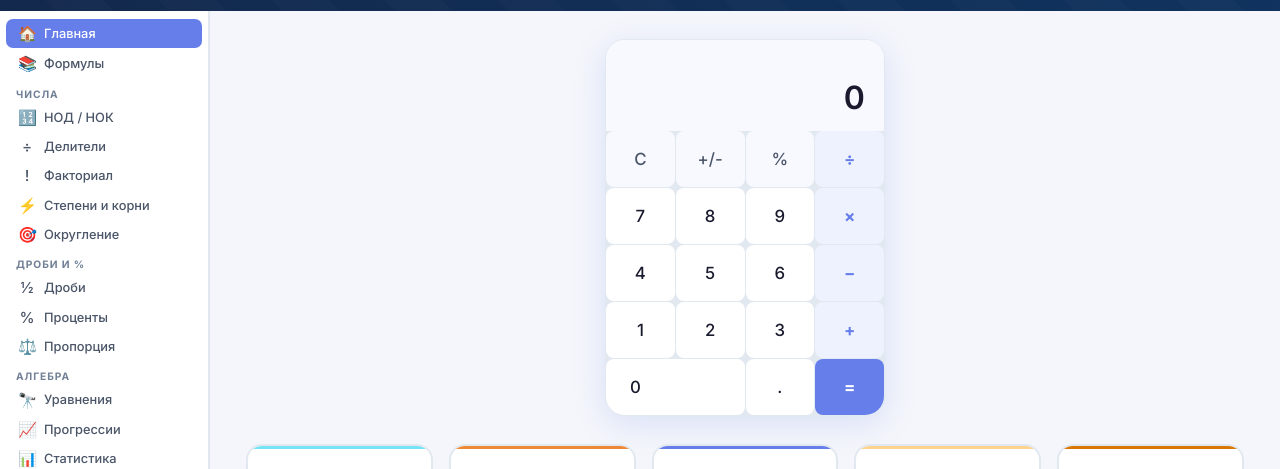
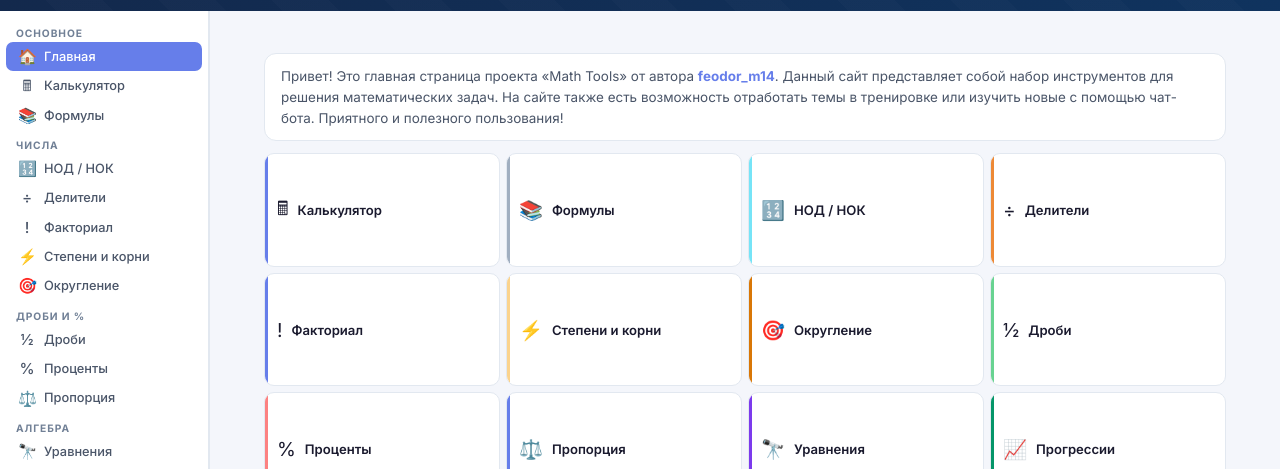
Before and after one commit to feodorm14-hue/math-tools, a website built with Vite: page frontend/index.html in a window 1280 px wide. Shown: the part 63-532 px from the top of the page. Built offline with nearby package versions, Linux system fonts and the light colour scheme.

Commit message:
feat: sidebar group Основное, compact home list, welcome text

```diff
--- a/frontend/app.ts
+++ b/frontend/app.ts
@@ -75,7 +75,7 @@ import katex from 'katex'
   // Клавиатура
   document.addEventListener('keydown', (e: KeyboardEvent) => {
     if (document.activeElement?.tagName === 'INPUT') return
-    if (!document.getElementById('tab-home')?.classList.contains('active')) return
+    if (!document.getElementById('tab-calc')?.classList.contains('active')) return
     if ('0123456789'.includes(e.key)) { ;(window as any).calcNum(e.key); return }
     if (e.key === '.') { ;(window as any).calcDot(); return }
     if (e.key === 'Enter' || e.key === '=') { ;(window as any).calcEq(); return }
@@ -111,6 +111,9 @@ document.getElementById('darkToggle')?.addEventListener('click', () => {
 // ── Дашборд ──────────────────────────────────────────────────────────────────
 
 const TOOL_CARDS = [
+  // Основное
+  { id: 'calc',        icon: '🖩',  name: 'Калькулятор',    color: '#667eea', desc: 'Быстрые вычисления' },
+  { id: 'formulas',    icon: '📚', name: 'Формулы',         color: '#a0aec0', desc: 'Библиотека формул' },
   // Числа
   { id: 'gcdlcm',      icon: '🔢', name: 'НОД / НОК',      color: '#76e4f7', desc: 'Делители и кратные' },
   { id: 'divisors',    icon: '÷',  name: 'Делители',        color: '#ed8936', desc: 'Простые числа' },
@@ -135,7 +138,6 @@ const TOOL_CARDS = [
   { id: 'temp',        icon: '🌡️', name: 'Температура',    color: '#f687b3', desc: '°C ↔ °F ↔ K' },
   // Справочник
   { id: 'stats',       icon: '📊', name: 'Статистика',      color: '#9f7aea', desc: 'Среднее, медиана, мода' },
-  { id: 'formulas',    icon: '📚', name: 'Формулы',         color: '#a0aec0', desc: 'Библиотека формул' },
 ]
 
 function renderDashboard() {
@@ -150,38 +152,20 @@ function renderDashboard() {
       })
     : TOOL_CARDS
 
+  // Порядок всегда = порядок TOOL_CARDS (= порядок сайдбара), без drag-and-drop
   root.innerHTML = `
     <div class="dashboard-grid" id="dashboard-grid">
-      ${cards.map(t => {
-        return `
+      ${TOOL_CARDS.map(t => `
         <div class="dash-card" data-id="${t.id}" style="--card-color:${t.color}">
           <span class="dash-card-icon">${t.icon}</span>
           <div class="dash-card-name">${t.name}</div>
-          <div class="dash-card-desc">${t.desc}</div>
-        </div>`
-      }).join('')}
+        </div>`).join('')}
     </div>
   `
 
   root.querySelectorAll<HTMLElement>('.dash-card').forEach(card => {
     card.addEventListener('click', () => goToTab(card.dataset.id!))
   })
-
-  const SortableLib = (window as any).Sortable
-  if (SortableLib) {
-    new SortableLib(document.getElementById('dashboard-grid'), {
-      animation: 200,
-      delay: 150,
-      delayOnTouchOnly: true,
-      onEnd: () => {
-        // Сохраняем порядок плиток дашборда
-        const dashOrder = Array.from(
-          document.querySelectorAll<HTMLElement>('#dashboard-grid .dash-card')
-        ).map(c => c.dataset.id!)
-        localStorage.setItem(STORAGE_KEY, JSON.stringify(dashOrder))
-      }
-    })
-  }
 }
 renderDashboard()
 
--- a/frontend/index.html
+++ b/frontend/index.html
@@ -28,8 +28,12 @@
 
   <div class="layout">
   <nav class="sidebar" id="sidebar">
-    <button class="tab-btn active" data-tab="home"><span class="ti">🏠</span><span class="tl">Главная</span></button>
-    <button class="tab-btn" data-tab="formulas"><span class="ti">📚</span><span class="tl">Формулы</span></button>
+    <div class="sidebar-group">Основное</div>
+    <div class="sidebar-group-items" data-group="main">
+      <button class="tab-btn active" data-tab="home"><span class="ti">🏠</span><span class="tl">Главная</span></button>
+      <button class="tab-btn" data-tab="calc"><span class="ti">🖩</span><span class="tl">Калькулятор</span></button>
+      <button class="tab-btn" data-tab="formulas"><span class="ti">📚</span><span class="tl">Формулы</span></button>
+    </div>
 
     <div class="sidebar-group">Числа</div>
     <div class="sidebar-group-items" data-group="numbers">
@@ -75,8 +79,16 @@
 
     <!-- ══════════ Главная ══════════ -->
     <section id="tab-home" class="tab active">
+      <div id="home-welcome">
+        <p>Привет! Это главная страница проекта «Math Tools» от автора <b>feodor_m14</b>. Данный сайт представляет собой набор инструментов для решения математических задач. На сайте также есть возможность отработать темы в тренировке или изучить новые с помощью чат-бота. Приятного и полезного пользования!</p>
+      </div>
+      <div id="dashboard-root"></div>
+    </section>
 
-      <!-- ── Калькулятор ── -->
+    <!-- ══════════ Калькулятор ══════════ -->
+    <section id="tab-calc" class="tab">
+      <h2>Калькулятор</h2>
+      <p class="section-desc">Обычный калькулятор для быстрых вычислений. Работает и с клавиатуры.</p>
       <div id="calc-widget">
         <div id="calc-display">
           <div id="calc-expr"></div>
@@ -84,7 +96,7 @@
         </div>
         <div id="calc-keys">
           <button class="ck ck-fn" onclick="calcClear()">C</button>
-          <button class="ck ck-fn" onclick="calcSign()">+/-</button>
+          <button class="ck ck-fn" onclick="calcSign()">+/−</button>
           <button class="ck ck-fn" onclick="calcPercent()">%</button>
           <button class="ck ck-op" onclick="calcOp('/')">÷</button>
 
@@ -108,8 +120,6 @@
           <button class="ck ck-eq" onclick="calcEq()">=</button>
         </div>
       </div>
-
-      <div id="dashboard-root"></div>
     </section>
 
     <!-- ══════════ Пропорция ══════════ -->
--- a/frontend/style.css
+++ b/frontend/style.css
@@ -565,90 +565,76 @@ button:active { transform: scale(0.97); }
   min-height: 0;
   display: flex !important;
   flex-direction: column;
+  overflow: hidden;
+  padding: 14px 18px;
+  gap: 12px;
 }
+
+#home-welcome {
+  background: var(--surface);
+  border: 1px solid var(--border);
+  border-radius: 12px;
+  padding: 12px 16px;
+  font-size: 0.84rem;
+  color: var(--text-muted);
+  line-height: 1.55;
+  flex-shrink: 0;
+}
+#home-welcome b { color: var(--accent); }
 
 #dashboard-root {
   flex: 1;
   min-height: 0;
-  display: flex;
-  flex-direction: column;
+  overflow: hidden;
 }
 
 .dashboard-grid {
   display: grid;
-  flex: 1;
-  min-height: 0;
-  grid-template-columns: repeat(auto-fill, minmax(160px, 1fr));
+  height: 100%;
+  grid-template-columns: repeat(4, 1fr);
   grid-auto-rows: 1fr;
-  gap: 14px;
-}
-
-@media (min-width: 800px) {
-  .dashboard-grid {
-    grid-template-columns: repeat(5, 1fr);
-    gap: 16px;
-  }
+  gap: 6px;
 }
 
 .dash-card {
   background: var(--surface);
-  border: 2px solid var(--border);
-  border-radius: 16px;
-  padding: 20px 16px;
+  border: 1.5px solid var(--border);
+  border-radius: 10px;
+  padding: 0 12px;
   cursor: pointer;
-  transition: transform var(--transition), box-shadow var(--transition), border-color var(--transition);
-  text-align: center;
+  transition: background var(--transition), border-color var(--transition);
   position: relative;
   overflow: hidden;
   user-select: none;
   display: flex;
-  flex-direction: column;
+  flex-direction: row;
   align-items: center;
-  justify-content: center;
+  gap: 9px;
 }
 .dash-card::before {
   content: '';
   position: absolute;
-  top: 0; left: 0; right: 0;
-  height: 3px;
+  top: 0; left: 0; bottom: 0;
+  width: 3px;
   background: var(--card-color, var(--accent));
-  transition: height var(--transition);
+  border-radius: 3px 0 0 3px;
 }
 .dash-card:hover {
-  transform: translateY(-5px);
-  box-shadow: var(--shadow-lg);
+  background: var(--accent-light);
   border-color: var(--card-color, var(--accent));
 }
-.dash-card:hover::before { height: 5px; }
-.dash-card:active { transform: translateY(-2px); }
+.dash-card:active { opacity: 0.8; }
 
 .dash-card-icon {
-  font-size: 2.5rem;
-  margin-bottom: 10px;
-  display: block;
+  font-size: 1.2rem;
+  flex-shrink: 0;
 }
 .dash-card-name {
-  font-weight: 700;
-  font-size: 1rem;
+  font-weight: 600;
+  font-size: 0.82rem;
   color: var(--text);
-  margin-bottom: 6px;
 }
-.dash-card-desc {
-  font-size: 0.8rem;
-  color: var(--text-faint);
-  line-height: 1.4;
-}
-.dash-card.dash-locked {
-  opacity: 0.45;
-  cursor: pointer;
-  filter: grayscale(40%);
-}
-.dash-lock-icon {
-  position: absolute;
-  top: 8px;
-  right: 10px;
-  font-size: 0.8rem;
-}
+.dash-card-desc { display: none; }
 
 /* ── Geo sub-tabs ──────────────────────────────────────────────────────────── */
 .geo-tabs {
```
